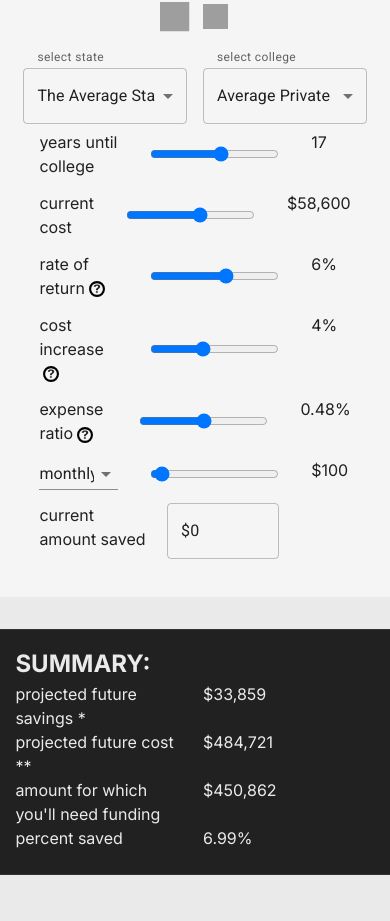
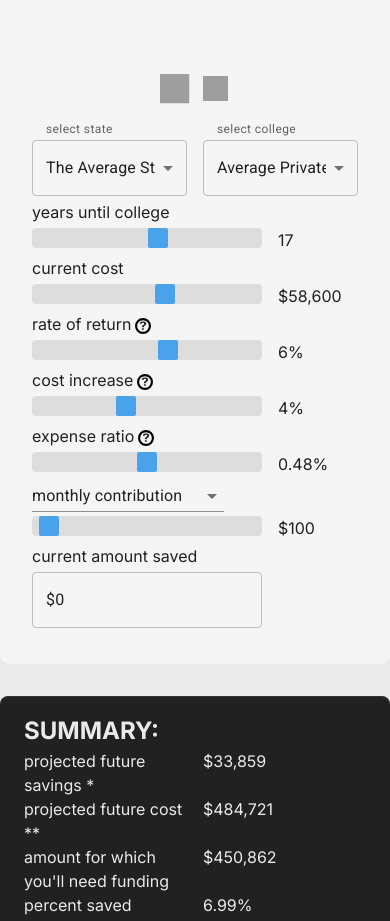
Before and after one commit to aokorodu/CollegeSavingsPlanner_React, a React (Vite) app in the folder CSP-react/: page / in a window 390 px wide. Shown: the part 1777-2698 px from the top of the page. Built offline with nearby package versions, Linux system fonts and the light colour scheme; grey boxes are pictures that could not be loaded.

Commit message:
styling updates

```diff
--- a/CSP-react/src/App.css
+++ b/CSP-react/src/App.css
@@ -152,3 +152,32 @@ select {
   margin-left: 0.25rem;
   vertical-align: middle;
 }
+
+input[type="range"] {
+  -webkit-appearance: none;
+  width: 100%;
+  height: 20px;
+  border-radius: 4px;
+  background: #d3d3d3;
+  outline: none;
+  opacity: 0.7;
+  -webkit-transition: 0.2s;
+  transition: opacity 0.2s;
+  margin: 0;
+}
+input[type="range"]::-webkit-slider-thumb {
+  -webkit-appearance: none;
+  appearance: none;
+  width: 20px;
+  height: 20px;
+  border-radius: 10%;
+  background: #027fe6;
+  cursor: pointer;
+}
+input[type="range"]::-moz-range-thumb {
+  width: 20px;
+  height: 20px;
+  border-radius: 10%;
+  background: #4caf50;
+  cursor: pointer;
+}
--- a/CSP-react/src/components/SlideHolder/SliderHolder.module.css
+++ b/CSP-react/src/components/SlideHolder/SliderHolder.module.css
@@ -1,7 +1,26 @@
 .sliderHolder {
   width: 100%;
   display: grid;
-  grid-template-columns: 2fr 2fr 1fr;
+  grid-template-columns: 1fr 1.5fr 80px;
   gap: 1rem;
-  padding: 0.4rem 1rem;
+  margin: 1rem 0;
 }
+
+@media (max-width: 600px) {
+  .sliderHolder {
+    grid-template-columns: 3fr 80px;
+    grid-template-rows: auto auto;
+    gap: 0.25rem 1rem;
+    margin: 0.25rem 0;
+  }
+
+  /* first item spans the full first row, others sit side-by-side on the second row */
+  .sliderHolder > *:first-child {
+    grid-column: 1 / -1;
+  }
+}
+.label {
+  display: flex;
+  justify-content: center;
+  align-items: center;
+}
```
